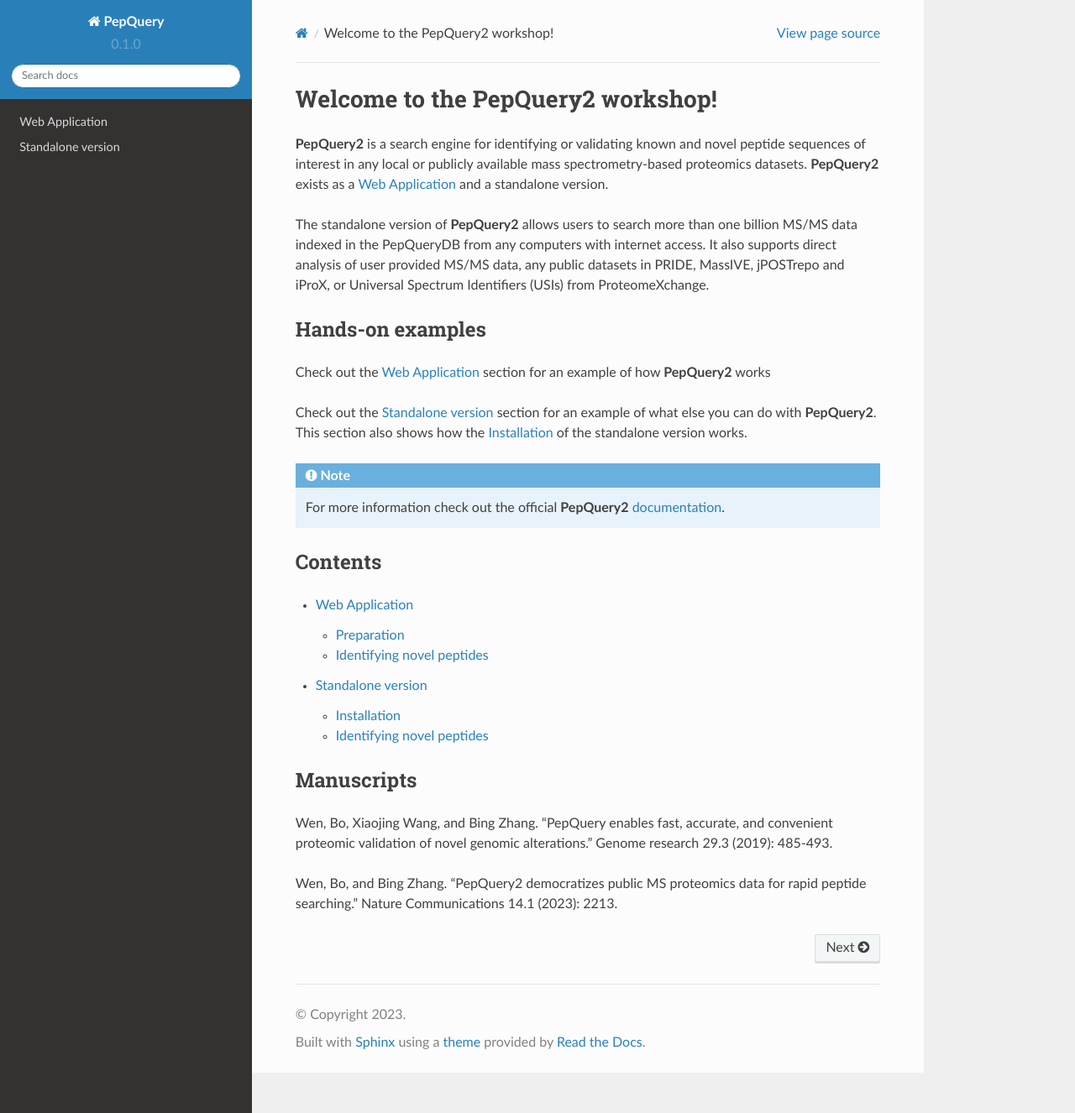
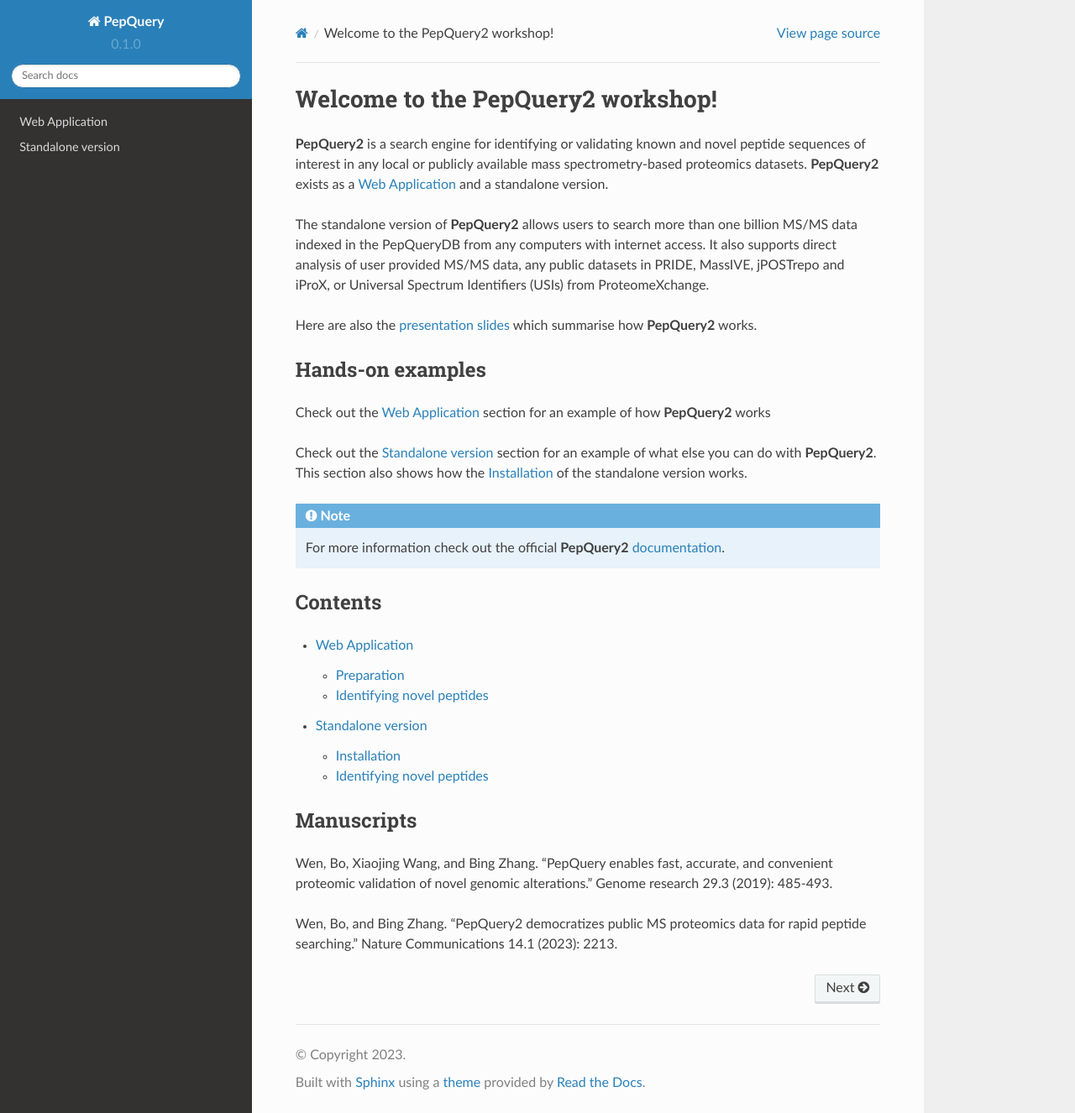
Before and after one commit to smuellerd/pepquery, a Sphinx documentation site: the page built from docs/source/index.rst, in a window 1280 px wide and 1326 px high. Shown: the whole window at 84% size. Built offline with Sphinx 7.4.7 and the Read the Docs theme 2.0.0, drawn with Linux system fonts in a browser that asks for light colours.

Commit message:
Update index.rst

```diff
--- a/docs/source/index.rst
+++ b/docs/source/index.rst
@@ -10,6 +10,9 @@
 in the PepQueryDB from any computers with internet access. It also supports direct analysis of user provided
 MS/MS data, any public datasets in PRIDE, MassIVE, jPOSTrepo and iProX, or Universal Spectrum
 Identifiers (USIs) from ProteomeXchange.
+
+Here are also the `presentation slides <https://drive.google.com/file/d/1UdcSHnPVnVvp98Kd8oirGfQG5vlLPF_q/view?usp=sharing>`_
+which summarise how **PepQuery2** works.
 
 Hands-on examples
 --------
```
